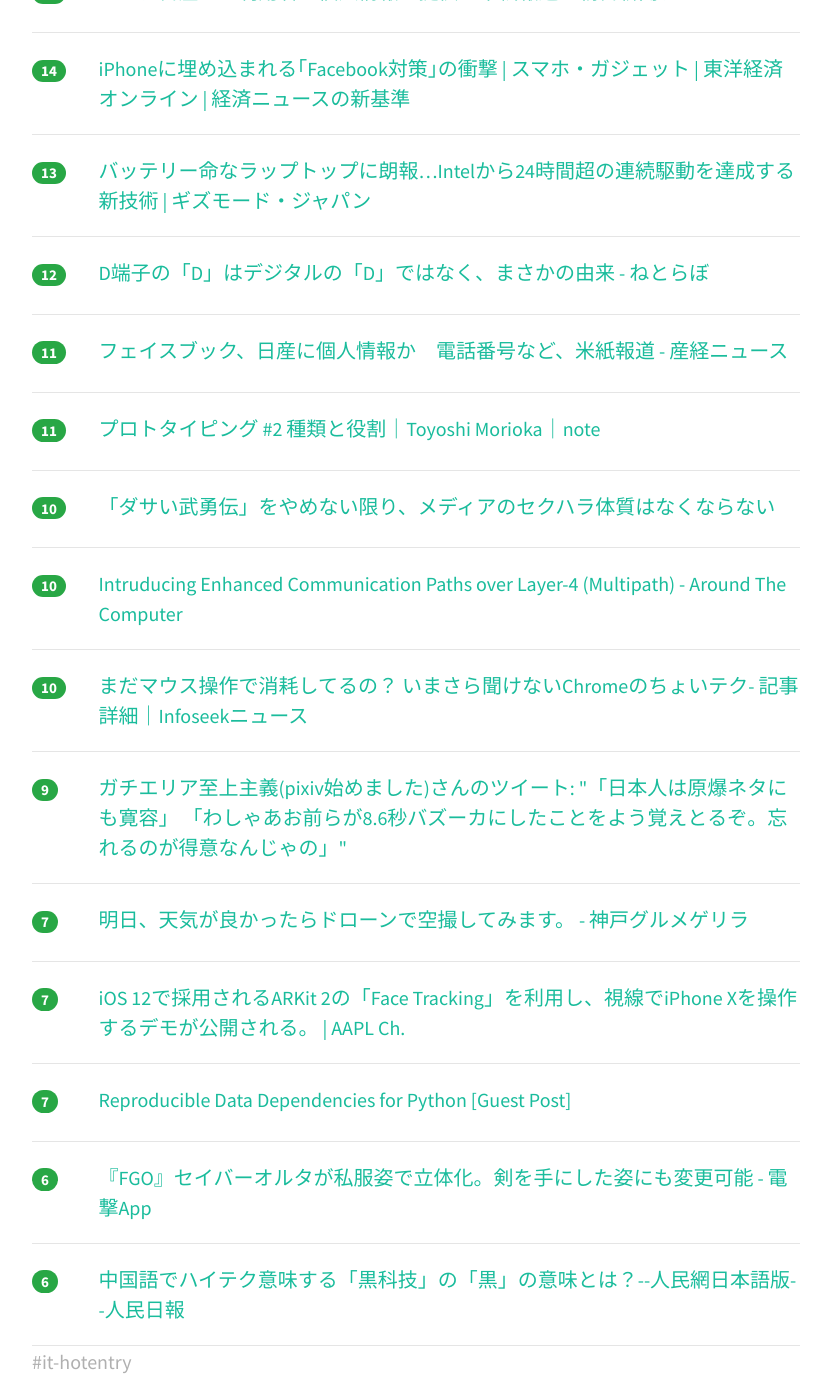
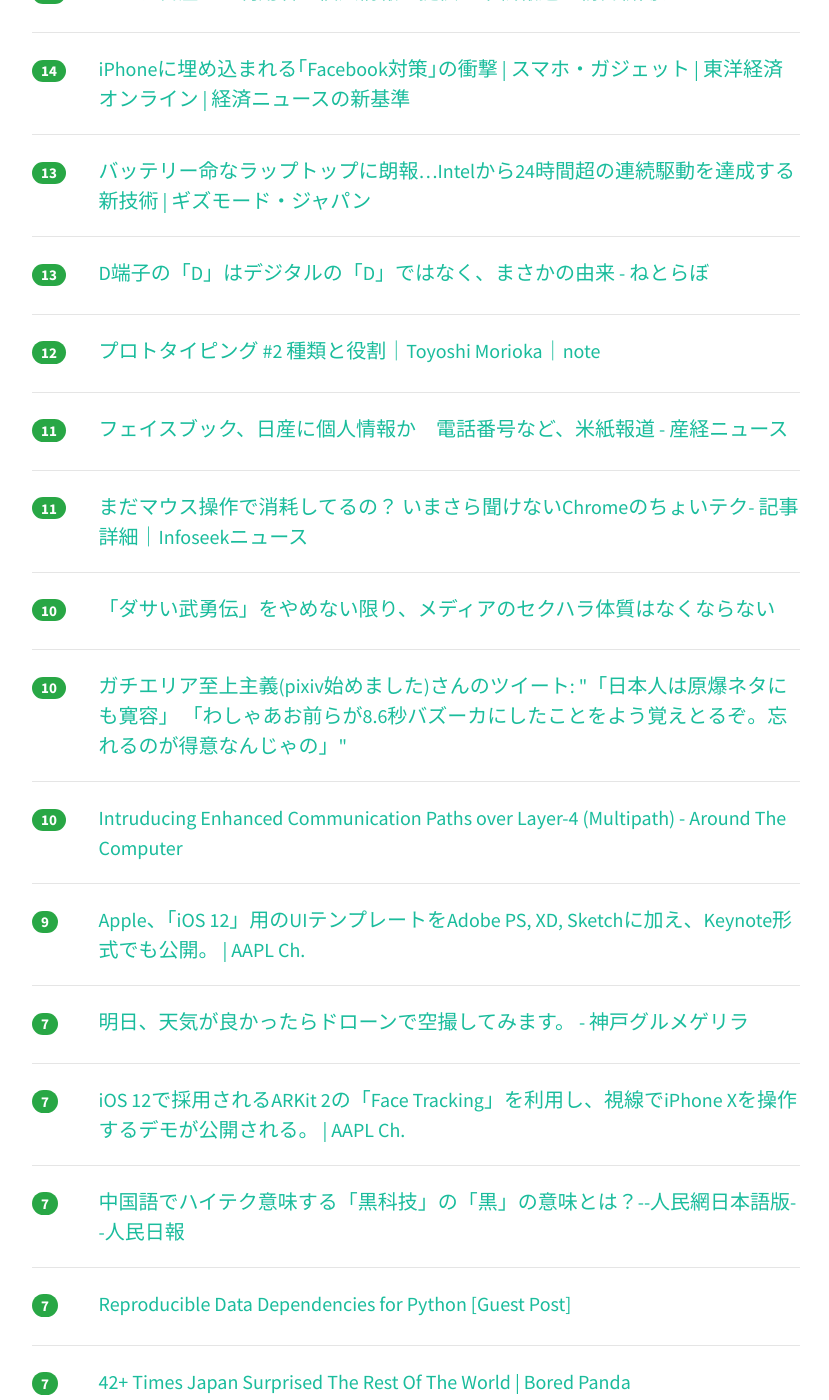
Before and after one commit to yatta47/hatena-matome-site, a Jekyll site: the page built from _posts/2018-06-10-hatena.md, in a window 1280 px wide and 1400 px high, scrolled down 598 px. Shown: the whole window, without its empty margins (224-1053 px from the left). Built offline with Jekyll 4.4.1, drawn with Linux system fonts in a browser that asks for light colours; nearby versions of some CDN libraries; some of the changed text lies outside the part shown.

Commit message:
Updated 2018-06-10

```diff
--- a/_posts/2018-06-10-hatena.md
+++ b/_posts/2018-06-10-hatena.md
@@ -1,13 +1,13 @@
 ---
 layout: post
 title:  "2018-06-10 はてぶIT"
-date:   2018-06-10 06:01:04
+date:   2018-06-10 07:01:15
 tags: [it-hotentry]
 ---
-17 件のデータあり
+20 件のデータあり
 
 <hr><div class="row">
-<div class="col-1"><span class="badge badge-pill badge-success h2">20</span></div>
+<div class="col-1"><span class="badge badge-pill badge-success h2">21</span></div>
 <div class="col-11"><a href='https://scrapbox.io/yuiseki/%E5%A4%B1%E6%95%97%E5%AD%A6' target='_blank'>失敗学 - yuiseki</a></div>
 </div>
 <hr>
@@ -32,8 +32,13 @@ tags: [it-hotentry]
 </div>
 <hr>
 <div class="row">
+<div class="col-1"><span class="badge badge-pill badge-success h2">13</span></div>
+<div class="col-11"><a href='http://nlab.itmedia.co.jp/nl/articles/1806/06/news082.html' target='_blank'>D端子の「D」はデジタルの「D」ではなく、まさかの由来 - ねとらぼ</a></div>
+</div>
+<hr>
+<div class="row">
 <div class="col-1"><span class="badge badge-pill badge-success h2">12</span></div>
-<div class="col-11"><a href='http://nlab.itmedia.co.jp/nl/articles/1806/06/news082.html' target='_blank'>D端子の「D」はデジタルの「D」ではなく、まさかの由来 - ねとらぼ</a></div>
+<div class="col-11"><a href='https://note.mu/toyoshimorioka/n/n91737ceeb644' target='_blank'>プロトタイピング #2 種類と役割｜Toyoshi Morioka｜note</a></div>
 </div>
 <hr>
 <div class="row">
@@ -43,7 +48,7 @@ tags: [it-hotentry]
 <hr>
 <div class="row">
 <div class="col-1"><span class="badge badge-pill badge-success h2">11</span></div>
-<div class="col-11"><a href='https://note.mu/toyoshimorioka/n/n91737ceeb644' target='_blank'>プロトタイピング #2 種類と役割｜Toyoshi Morioka｜note</a></div>
+<div class="col-11"><a href='https://news.infoseek.co.jp/article/goodspress_164889/' target='_blank'>まだマウス操作で消耗してるの？ いまさら聞けないChromeのちょいテク- 記事詳細｜Infoseekニュース</a></div>
 </div>
 <hr>
 <div class="row">
@@ -53,17 +58,17 @@ tags: [it-hotentry]
 <hr>
 <div class="row">
 <div class="col-1"><span class="badge badge-pill badge-success h2">10</span></div>
+<div class="col-11"><a href='http://twitter.com/jojosqex/status/1004946877614194688' target='_blank'>ガチエリア至上主義(pixiv始めました)さんのツイート: "「日本人は原爆ネタにも寛容」 「わしゃあお前らが8.6秒バズーカにしたことをよう覚えとるぞ。忘れるのが得意なんじゃの」"</a></div>
+</div>
+<hr>
+<div class="row">
+<div class="col-1"><span class="badge badge-pill badge-success h2">10</span></div>
 <div class="col-11"><a href='https://negli0.github.io/posts/rich-paths/' target='_blank'>Intruducing Enhanced Communication Paths over Layer-4 (Multipath) - Around The Computer</a></div>
 </div>
 <hr>
 <div class="row">
-<div class="col-1"><span class="badge badge-pill badge-success h2">10</span></div>
-<div class="col-11"><a href='https://news.infoseek.co.jp/article/goodspress_164889/' target='_blank'>まだマウス操作で消耗してるの？ いまさら聞けないChromeのちょいテク- 記事詳細｜Infoseekニュース</a></div>
-</div>
-<hr>
-<div class="row">
 <div class="col-1"><span class="badge badge-pill badge-success h2">9</span></div>
-<div class="col-11"><a href='http://twitter.com/jojosqex/status/1004946877614194688' target='_blank'>ガチエリア至上主義(pixiv始めました)さんのツイート: "「日本人は原爆ネタにも寛容」 「わしゃあお前らが8.6秒バズーカにしたことをよう覚えとるぞ。忘れるのが得意なんじゃの」"</a></div>
+<div class="col-11"><a href='https://applech2.com/archives/20180608-apple-ios-12-ui-design-resources-keynote.html' target='_blank'>Apple、「iOS 12」用のUIテンプレートをAdobe PS, XD, Sketchに加え、Keynote形式でも公開。 | AAPL Ch.</a></div>
 </div>
 <hr>
 <div class="row">
@@ -78,7 +83,17 @@ tags: [it-hotentry]
 <hr>
 <div class="row">
 <div class="col-1"><span class="badge badge-pill badge-success h2">7</span></div>
+<div class="col-11"><a href='http://j.people.com.cn/n3/2018/0531/c95952-9466146.html' target='_blank'>中国語でハイテク意味する「黒科技」の「黒」の意味とは？--人民網日本語版--人民日報</a></div>
+</div>
+<hr>
+<div class="row">
+<div class="col-1"><span class="badge badge-pill badge-success h2">7</span></div>
 <div class="col-11"><a href='https://blog.jupyter.org/reproducible-data-dependencies-for-python-guest-post-d0f68293a99' target='_blank'>Reproducible Data Dependencies for Python [Guest Post]</a></div>
+</div>
+<hr>
+<div class="row">
+<div class="col-1"><span class="badge badge-pill badge-success h2">7</span></div>
+<div class="col-11"><a href='https://www.boredpanda.com/reasons-why-japan-is-awesome-interesting-facts/' target='_blank'>42+ Times Japan Surprised The Rest Of The World | Bored Panda</a></div>
 </div>
 <hr>
 <div class="row">
@@ -87,7 +102,7 @@ tags: [it-hotentry]
 </div>
 <hr>
 <div class="row">
-<div class="col-1"><span class="badge badge-pill badge-success h2">6</span></div>
-<div class="col-11"><a href='http://j.people.com.cn/n3/2018/0531/c95952-9466146.html' target='_blank'>中国語でハイテク意味する「黒科技」の「黒」の意味とは？--人民網日本語版--人民日報</a></div>
+<div class="col-1"><span class="badge badge-pill badge-success h2">5</span></div>
+<div class="col-11"><a href='http://ascii.jp/elem/000/001/684/1684968/' target='_blank'>ASCII.jp：「LINE Notify」でWebサービスからの通知を受信しよう｜LINEを便利にする裏技とTIPS集めました</a></div>
 </div>
 <hr>
```
